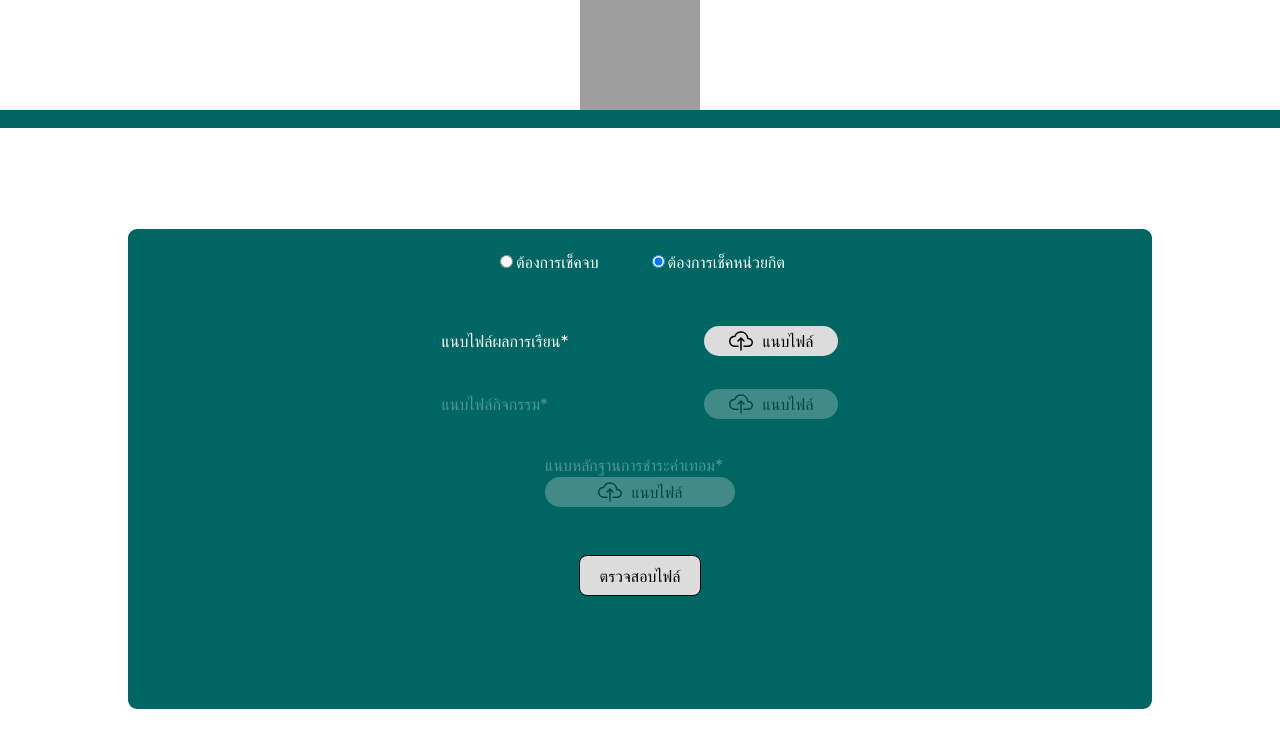
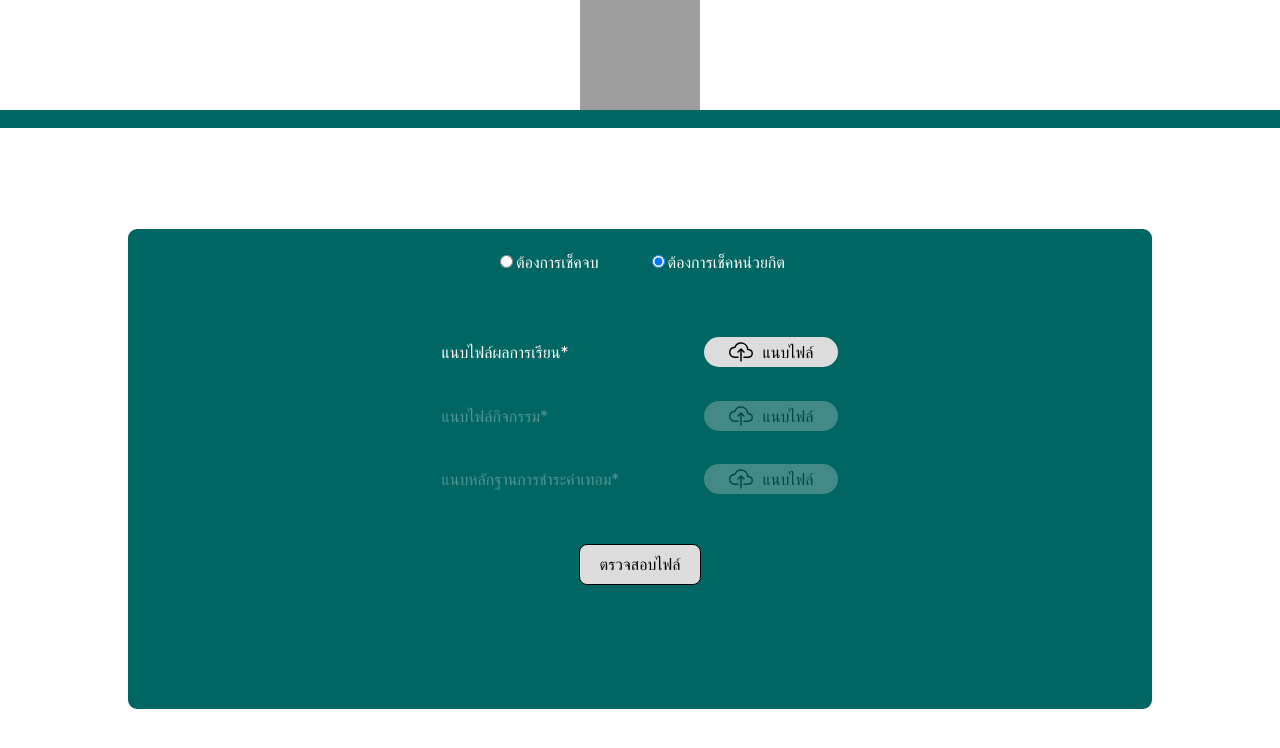
Before and after one commit to sh4dowstorm/472-S-ComSciCurriculumProject-6510450216, a React (Vite) app in the folder frontend/: page /creditcheck in a window 1280 px wide. Shown: the top 748 px of the page. Built offline with nearby package versions, Linux system fonts and the light colour scheme; grey boxes are pictures that could not be loaded.

Commit message:
fixing credit check layout bug

```diff
--- a/frontend/src/pages/creditCheck.tsx
+++ b/frontend/src/pages/creditCheck.tsx
@@ -116,7 +116,7 @@ const CreditCheckPage: React.FC = () => {
             <UploadFileButton onChange={handleFileChange} onRemoveFile={handleRemoveFile} />
           </div>
           <p />
-          <div className="upload-section` faded">
+          <div className="upload-section faded">
             <span className="upload-text">แนบหลักฐานการชำระค่าเทอม*</span>
             <UploadFileButton onChange={handleFileChange} onRemoveFile={handleRemoveFile} />
           </div>
```
